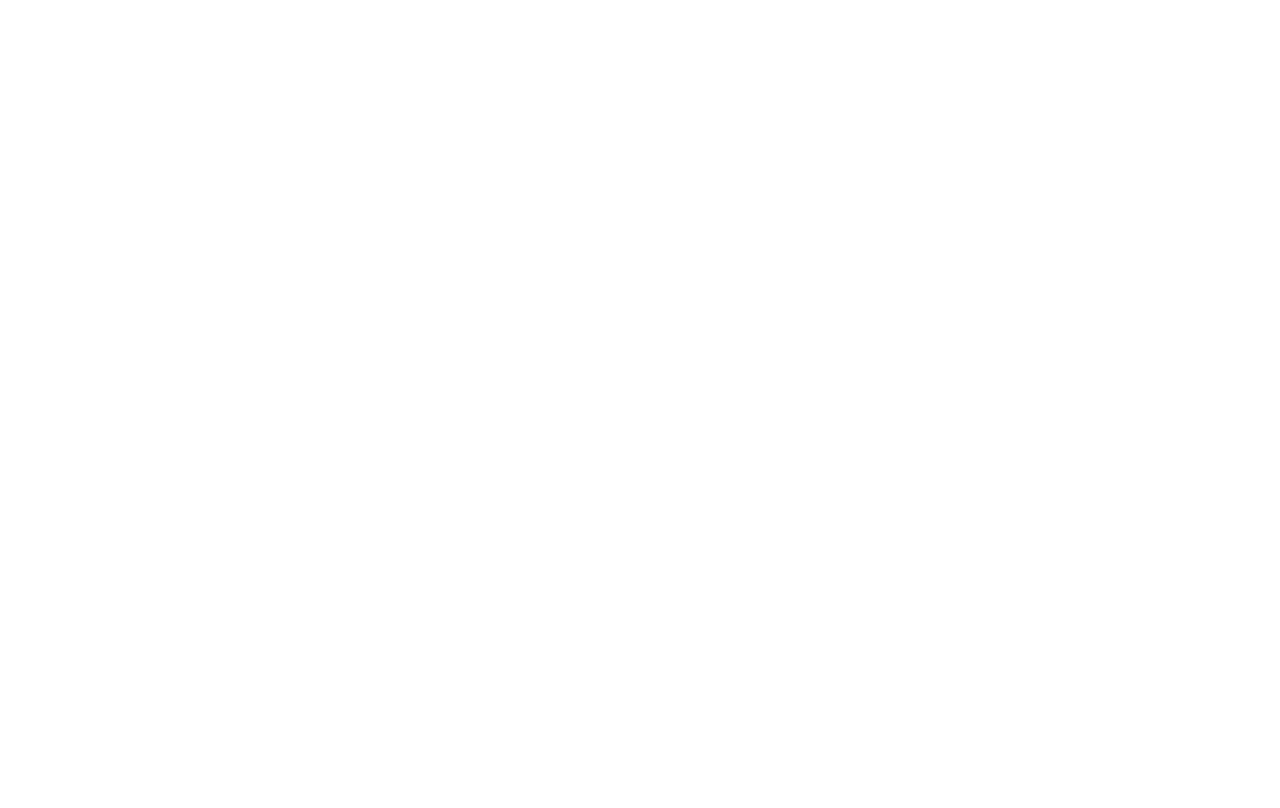
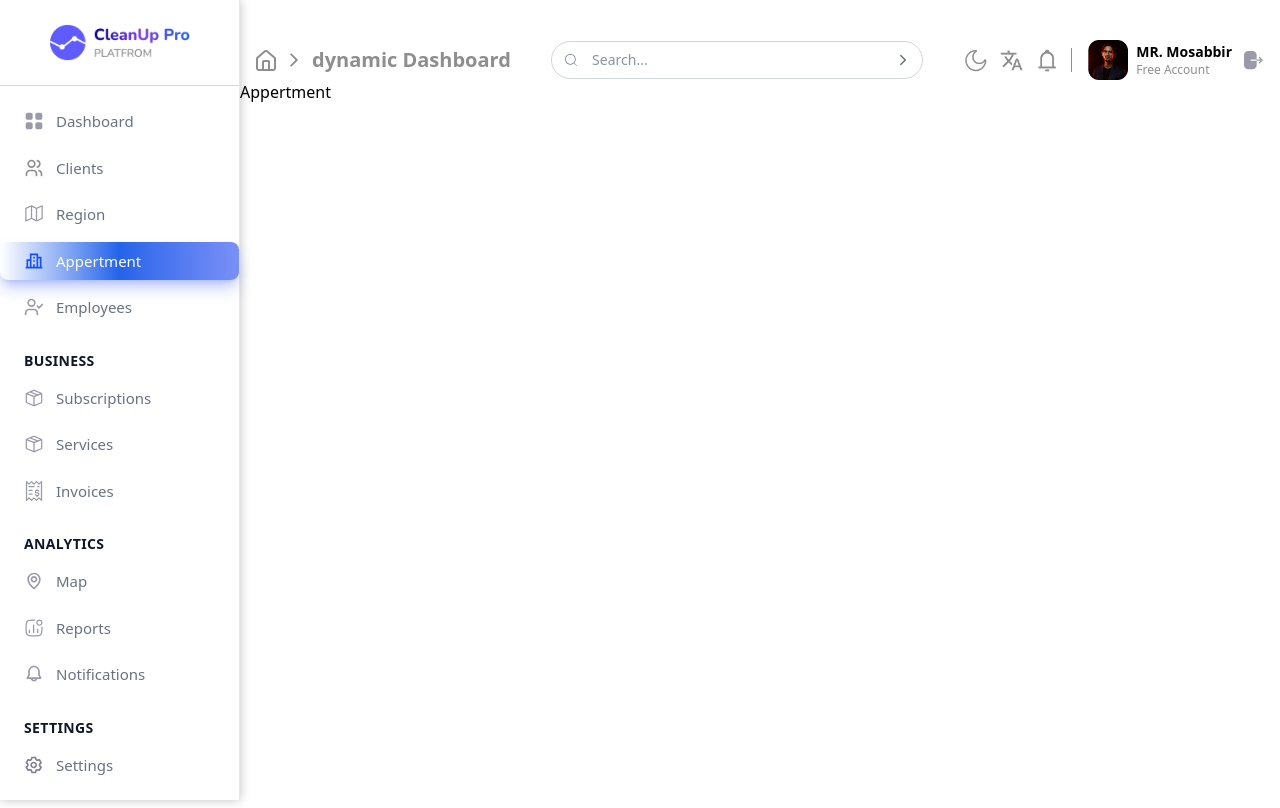
Before and after one commit to Alamin10231/CleanupSoftware, a React (Vite) app: page /appertment in a window 1280 px wide. Before the commit this address had no page. Built offline with nearby package versions, Linux system fonts and the light colour scheme.

Commit message:
Added Appoitment page

```diff
--- a/src/Components/Sidebar.tsx
+++ b/src/Components/Sidebar.tsx
@@ -10,7 +10,9 @@ const Sidebar: React.FC = () => {
         { icon: assets.Dashboard_icon, label: "Dashboard", path: "/" },
         { icon: assets.Clients_icon, label: "Clients", path: "/client" },
         { icon: assets.region, label: "Region", path: "/region" },
+        { icon: assets.Appertment, label: "Appertment", path: "/appertment" },
         { icon: assets.Employess_icon, label: "Employees", path: "/employees" },
+
       ],
     },
     {
--- /dev/null
+++ b/src/Page/Appertment.tsx
@@ -0,0 +1,8 @@
+
+const Appertment = () => {
+  return (
+    <div>Appertment</div>
+  )
+}
+
+export default Appertment
--- a/src/Page/Region.tsx
+++ b/src/Page/Region.tsx
@@ -1,11 +1,18 @@
-import Regioncomponent from "@/Components/Region/Regioncomponent"
+import Regioncomponent from "@/Components/Region/Regioncomponent";
+import { Outlet } from "react-router-dom";
 
 const Region = () => {
   return (
     <div>
-      <Regioncomponent></Regioncomponent>
+      {/* Region main content */}
+      <Regioncomponent />
+
+      {/* Nested routes will be rendered here */}
+      <div className="mt-4">
+        <Outlet />
+      </div>
     </div>
-  )
-}
+  );
+};
 
-export default Region
+export default Region;
--- a/src/Router/Router.tsx
+++ b/src/Router/Router.tsx
@@ -14,6 +14,7 @@ import Layout from "../../Layout";
 import Employees from "@/Page/Employees";
 import AdminLogin from "@/Components/Auth/AdminLogin";
 import AdminSignUp from "@/Components/Auth/AdminSignUp";
+import Appertment from "@/Page/Appertment";
 
 const Router = () => {
   return (
@@ -27,13 +28,14 @@ const Router = () => {
         <Route path="map" element={<Map />} />
         <Route path="notifications" element={<Notifications />} />
         <Route path="region" element={<Region />} />
+        <Route path="appertment" element={<Appertment />} />
         <Route path="reports" element={<Reports />} />
         <Route path="services" element={<Services />} />
         <Route path="settings" element={<Settings />} />
         <Route path="subscription" element={<Subscriptions />} />
       </Route>
-        <Route path="adminlogin" element={<AdminLogin />} />
-        <Route path="adminsignup" element={<AdminSignUp />} />
+      <Route path="adminlogin" element={<AdminLogin />} />
+      <Route path="adminsignup" element={<AdminSignUp />} />
     </Routes>
 
   )
--- a/src/assets/assets.ts
+++ b/src/assets/assets.ts
@@ -13,6 +13,7 @@ import Avg_Popularity from "./Avg_Popularity.svg";
 import AVG_rating from "./Avg_rating.svg";
 import Total_revenue from "./Total_revenue.svg";
 import total_service from "./total_service.svg";
+import Appertment from "./Appertment.svg"
 
 export const assets = {
   logo,
@@ -29,5 +30,6 @@ export const assets = {
   Avg_Popularity,
   AVG_rating,
   Total_revenue,
+  Appertment,
   total_service,
 };
```
Also changed, not shown: src/assets/Appertment.svg (added).
